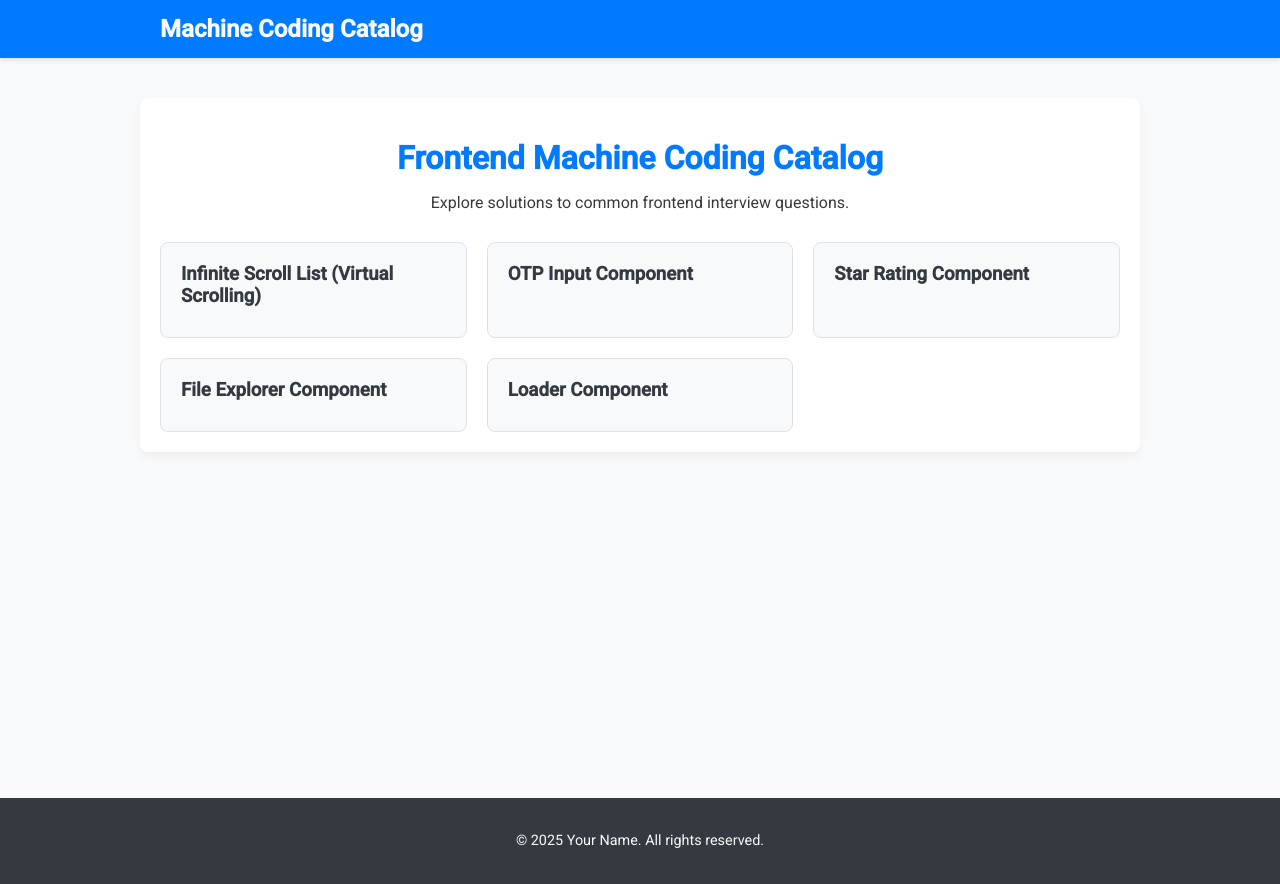
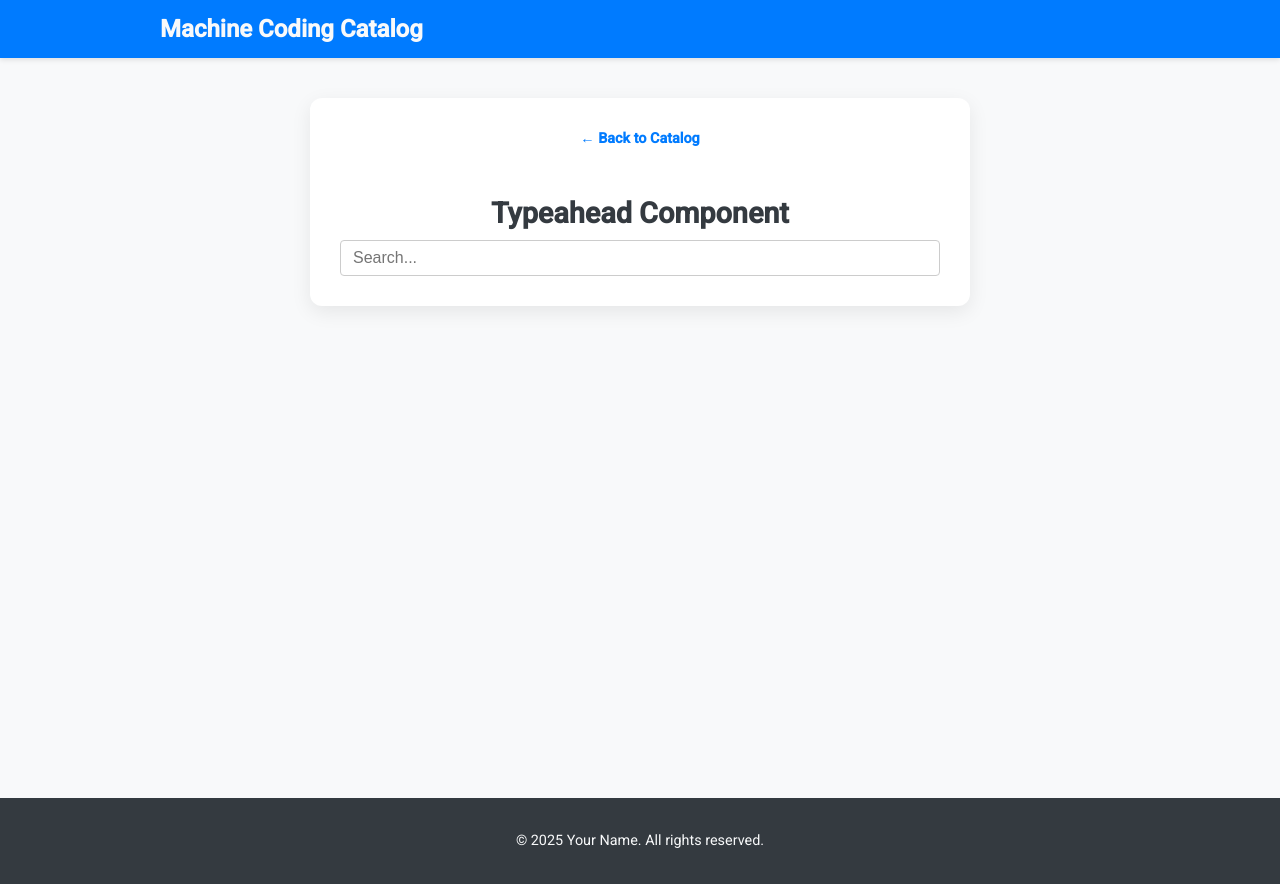
Before and after one commit to hi-shekhar/angular_machine_coding, an Angular app: page /typeahead in a window 1280 px wide. Before the commit this address led to /. Built offline with nearby package versions, Linux system fonts and the light colour scheme.

Commit message:
type ahead with keyboard

```diff
--- a/src/app/app.routes.ts
+++ b/src/app/app.routes.ts
@@ -5,6 +5,7 @@ import { OtpInputComponent } from './features/otp-input/otp-input.component';
 import { StarRatingComponent } from './features/star-rating/star-rating.component';
 import { FileExplorerComponent } from './features/file-explorer/file-explorer.component';
 import { LoaderComponent } from './features/loader/loader.component';
+import { TypeaheadComponent } from './features/typeahead/typeahead.component';
 
 export const routes: Routes = [
   {
@@ -38,6 +39,11 @@ export const routes: Routes = [
     title: 'Loader Component',
   },
   {
+    path:'typeahead',
+    component: TypeaheadComponent,
+    title: 'Typeahead Component',
+  },
+  {
     path: '**',
     redirectTo: '',
     pathMatch: 'full'
--- /dev/null
+++ b/src/app/features/typeahead/data.ts
@@ -0,0 +1,5 @@
+export const countries: string[] = [
+    'United States', 'Canada', 'Mexico', 'Brazil', 'Argentina',
+    'United Kingdom', 'France', 'Germany', 'Italy', 'Spain',
+    'China', 'India', 'Japan', 'Australia', 'South Africa'
+];
--- /dev/null
+++ b/src/app/features/typeahead/typeahead.component.html
@@ -0,0 +1,24 @@
+<div class="page-container">
+    <a routerLink="/" class="back-link">&larr; Back to Catalog</a>
+
+    <h2 class="page-title">Typeahead Component</h2>
+    <section class="typeahead-container">
+        <input type="text" placeholder="Search..." [(ngModel)]="inputValue" (input)="onInputChange()"
+            (keydown)="onKeyDown($event)" (focus)="onInputFocus()" class="typeahead-input">
+
+        @if (isDropdownOpen()) {
+        <div class="suggestions-dropdown">
+            @if (filteredSuggestions().length > 0) {
+            @for (suggestion of filteredSuggestions(); track $index) {
+            <div class="suggestion-item" [class.highlighted]="highlightedIndex() === $index"
+                (click)="selectSuggestion(suggestion)">
+                {{ suggestion }}
+            </div>
+            }
+            } @else {
+            <div class="no-results">No matches found</div>
+            }
+        </div>
+        }
+    </section>
+</div>
--- /dev/null
+++ b/src/app/features/typeahead/typeahead.component.scss
@@ -0,0 +1,51 @@
+.typeahead-container {
+    position: relative;
+}
+
+.typeahead-input {
+    width: 100%;
+    padding: 8px 12px;
+    border: 1px solid #ccc;
+    border-radius: 4px;
+    font-size: 1em;
+    box-sizing: border-box;
+    outline: none;
+
+    &:focus {
+        border-color: #007bff;
+    }
+}
+
+.suggestions-dropdown {
+    position: absolute;
+    top: 100%;
+    left: 0;
+    right: 0;
+    background-color: #fff;
+    border: 1px solid #eee;
+    border-top: none;
+    border-radius: 0 0 4px 4px;
+    box-shadow: 0 2px 5px rgba(0, 0, 0, 0.1);
+    z-index: 1000;
+    max-height: 200px;
+    overflow-y: auto;
+}
+
+.suggestion-item {
+    padding: 8px 12px;
+    cursor: pointer;
+    font-size: 0.9em;
+    transition: background-color 0.2s ease;
+
+    &:hover,
+    &.highlighted {
+        background-color: #e0e0e0;
+    }
+}
+
+.no-results {
+    padding: 8px 12px;
+    color: #888;
+    font-style: italic;
+    text-align: center;
+}
--- /dev/null
+++ b/src/app/features/typeahead/typeahead.component.ts
@@ -0,0 +1,98 @@
+import { Component, signal, Input, Output, EventEmitter } from '@angular/core';
+import { RouterLink } from '@angular/router';
+import { CommonModule } from '@angular/common';
+import { FormsModule } from '@angular/forms';
+import { countries } from './data';
+
+@Component({
+  selector: 'app-typeahead',
+  imports: [RouterLink, CommonModule, FormsModule],
+  templateUrl: './typeahead.component.html',
+  styleUrl: './typeahead.component.scss'
+})
+export class TypeaheadComponent {
+  @Input() staticData: string[] = countries;
+
+  @Output()
+  suggestionSelected = new EventEmitter<string>();
+
+  inputValue = signal<string>('');
+
+  filteredSuggestions = signal<string[]>([]);
+
+  isDropdownOpen = signal<boolean>(false);
+
+  highlightedIndex = signal<number>(-1)
+
+  constructor() { }
+
+  onInputChange(): void {
+    const currentInput = this.inputValue();
+    if (currentInput.length > 0) {
+      this.isDropdownOpen.set(true);
+      this.filteredSuggestions.set(
+        this.staticData.filter(item =>
+          item.toLowerCase().includes(currentInput.toLowerCase())
+        )
+      );
+    } else {
+      this.isDropdownOpen.set(false);
+      this.filteredSuggestions.set([]);
+    }
+  }
+
+  selectSuggestion(suggestion: string): void {
+    this.inputValue.set(suggestion);
+    this.isDropdownOpen.set(false);
+    this.suggestionSelected.emit(suggestion);
+  }
+
+  onKeyDown(event: KeyboardEvent): void {
+    const totalSuggestions = this.filteredSuggestions().length;
+
+    if (totalSuggestions === 0 && !this.inputValue()) {
+      return;
+    }
+
+    switch (event.key) {
+      case 'ArrowDown':
+        event.preventDefault();
+        this.highlightedIndex.update(index => (index + 1) % totalSuggestions);
+        this.isDropdownOpen.set(true);
+        break;
+
+      case 'ArrowUp':
+        event.preventDefault();
+        this.highlightedIndex.update(index => (index - 1 + totalSuggestions) % totalSuggestions);
+        this.isDropdownOpen.set(true);
+        break;
+
+      case 'Enter':
+        event.preventDefault();
+        const highlighted = this.highlightedIndex();
+        if (highlighted !== -1 && this.filteredSuggestions()[highlighted]) {
+          this.selectSuggestion(this.filteredSuggestions()[highlighted]);
+        } else {
+          this.isDropdownOpen.set(false);
+        }
+        break;
+
+      case 'Escape':
+        this.isDropdownOpen.set(false);
+        this.highlightedIndex.set(-1);
+        break;
+
+      default:
+        if (!this.isDropdownOpen() && this.inputValue().length > 0) {
+          this.isDropdownOpen.set(true);
+        }
+        break;
+    }
+  }
+
+  onInputFocus(): void {
+    if (this.inputValue().length > 0) {
+      this.onInputChange();
+    }
+  }
+}
--- a/src/app/home/home.component.html
+++ b/src/app/home/home.component.html
@@ -18,5 +18,8 @@
         <a routerLink="/loader" class="catalog-item">
             <h3>Loader Component</h3>
         </a>
+        <a routerLink="/typeahead" class="catalog-item">
+            <h3>Typeahead Component</h3>
+        </a>
     </div>
 </div>
```
